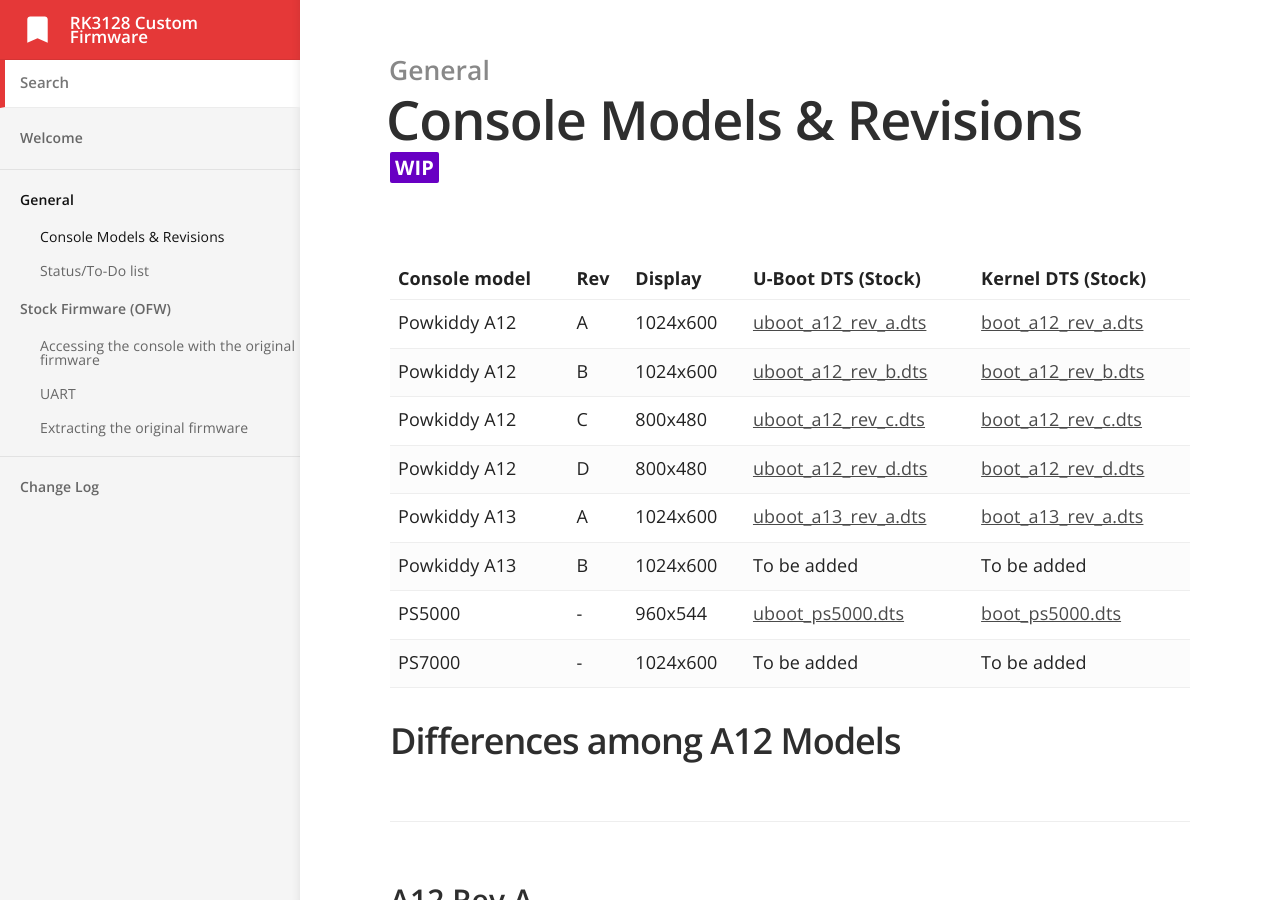
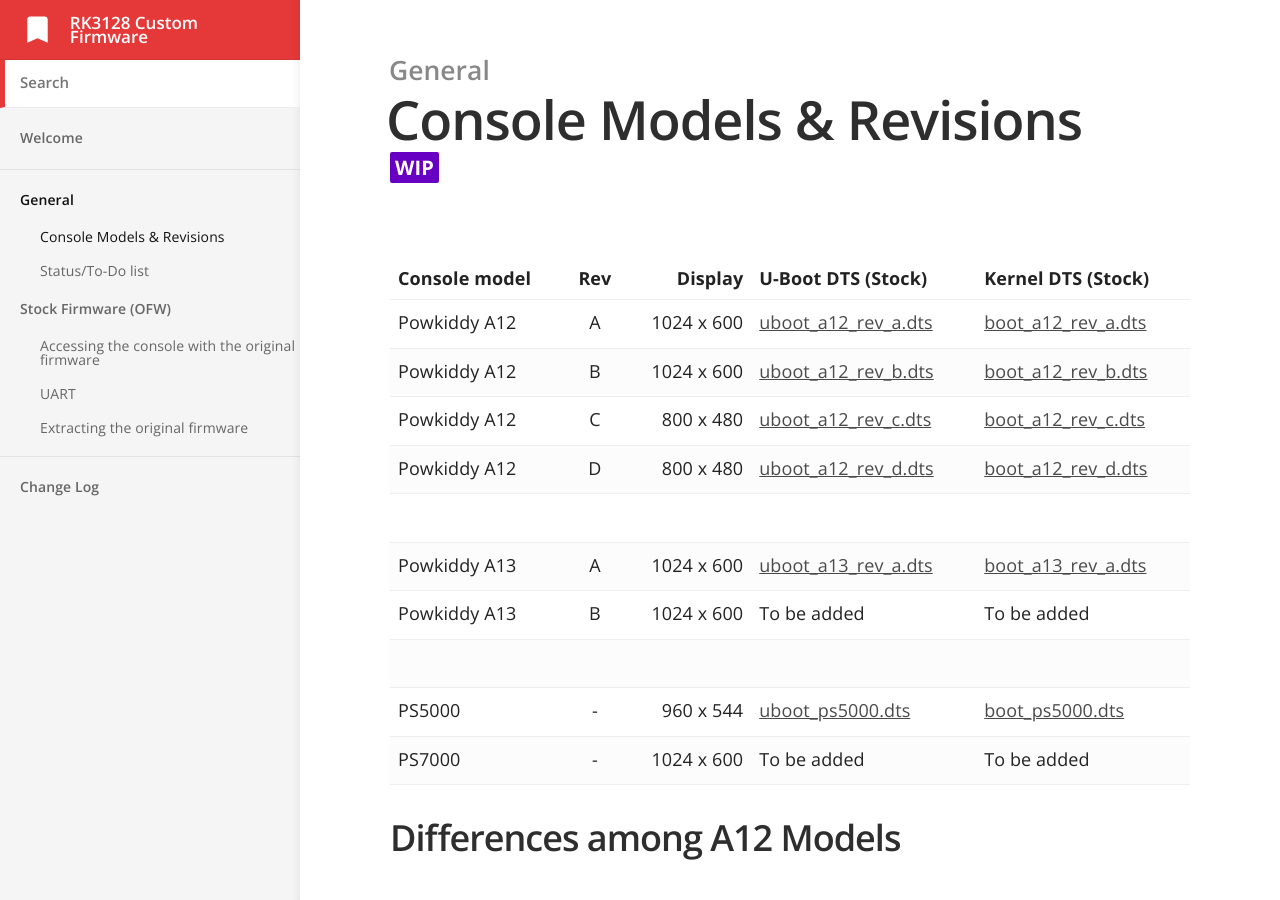
Before and after one commit to RK3128-CFW/rk3128-cfw.github.io, a Jekyll site: the page built from _docs/00_general/console_models.md, in a window 1280 px wide and 900 px high. Built offline with Jekyll 4.4.1, drawn with Linux system fonts in a browser that asks for light colours.

Commit message:
Format table
Signed-off-by: Alberto Pérez García-Plaza <3502941+alpgarcia@users.noreply.github.com>

```diff
--- a/_docs/00_general/console_models.md
+++ b/_docs/00_general/console_models.md
@@ -6,15 +6,17 @@ label: wip
 ---
 
 | Console model | Rev | Display  | U-Boot DTS (Stock)    | Kernel DTS (Stock)  |
-| ------------- | --- | -------- | --------------------- | ------------------- |
-| Powkiddy A12  | A   | 1024x600 | [uboot_a12_rev_a.dts] | [boot_a12_rev_a.dts] |
-| Powkiddy A12  | B   | 1024x600 | [uboot_a12_rev_b.dts] | [boot_a12_rev_b.dts] |
-| Powkiddy A12  | C   | 800x480  | [uboot_a12_rev_c.dts] | [boot_a12_rev_c.dts] |
-| Powkiddy A12  | D   | 800x480  | [uboot_a12_rev_d.dts] | [boot_a12_rev_d.dts] |
-| Powkiddy A13  | A   | 1024x600 | [uboot_a13_rev_a.dts] | [boot_a13_rev_a.dts] |
-| Powkiddy A13  | B   | 1024x600 | To be added           | To be added          |
-| PS5000        | -   | 960x544  | [uboot_ps5000.dts]    | [boot_ps5000.dts]    |
-| PS7000        | -   | 1024x600 | To be added           | To be added          |
+| ------------- |:---:| --------:| --------------------- | ------------------- |
+| Powkiddy A12  | A   | 1024 x 600 | [uboot_a12_rev_a.dts] | [boot_a12_rev_a.dts] |
+| Powkiddy A12  | B   | 1024 x 600 | [uboot_a12_rev_b.dts] | [boot_a12_rev_b.dts] |
+| Powkiddy A12  | C   | 800 x 480  | [uboot_a12_rev_c.dts] | [boot_a12_rev_c.dts] |
+| Powkiddy A12  | D   | 800 x 480  | [uboot_a12_rev_d.dts] | [boot_a12_rev_d.dts] |
+|
+| Powkiddy A13  | A   | 1024 x 600 | [uboot_a13_rev_a.dts] | [boot_a13_rev_a.dts] |
+| Powkiddy A13  | B   | 1024 x 600 | To be added           | To be added          |
+|
+| PS5000        | -   | 960 x 544  | [uboot_ps5000.dts]    | [boot_ps5000.dts]    |
+| PS7000        | -   | 1024 x 600 | To be added           | To be added          |
 
 [uboot_a12_rev_a.dts]: /files/dts/uboot_a12_rev_a.dts
 [uboot_a12_rev_b.dts]: /files/dts/uboot_a12_rev_b.dts
```
